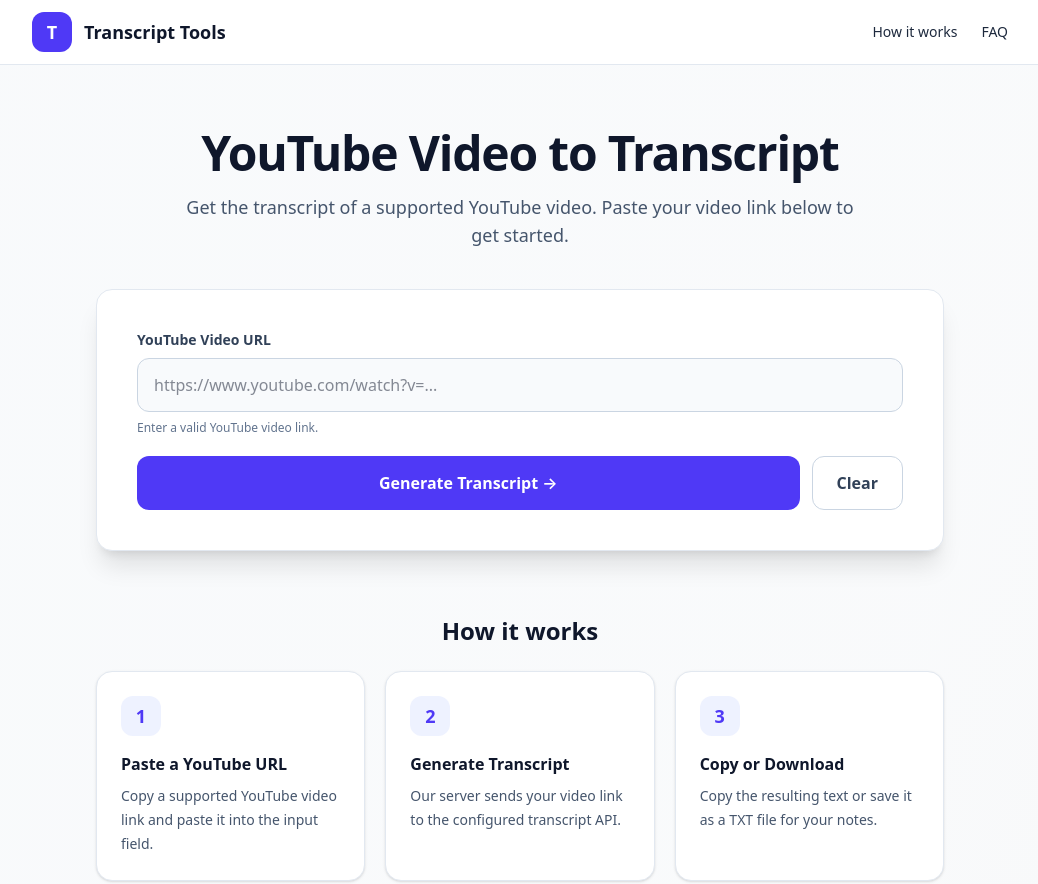
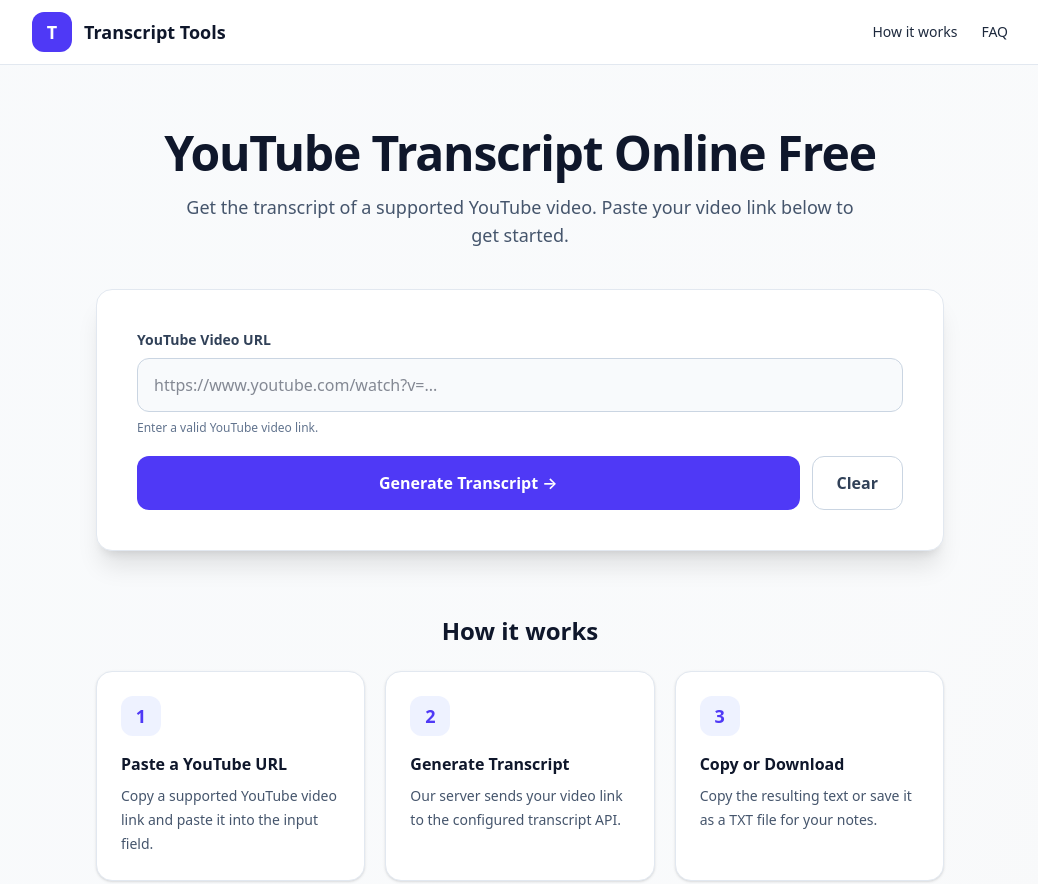
Before and after one commit to razajeeshan70-del/youtube-transcript-tool, a website: page index.html in a window 1280 px wide. Shown: the top 884 px of the page, without its empty margins (120-1158 px from the left). Drawn offline with nearby package versions, Linux system fonts and the light colour scheme.

Commit message:
Update index.html

```diff
--- a/index.html
+++ b/index.html
@@ -71,7 +71,7 @@
 
     <section class="mb-10 text-center">
       <h1 class="mb-4 text-3xl font-extrabold tracking-tight text-slate-900 sm:text-5xl">
-        YouTube Video to Transcript
+  YouTube Transcript Online Free
       </h1>
       <p class="mx-auto max-w-2xl text-base text-slate-600 sm:text-lg">
         Get the transcript of a supported YouTube video. Paste your video link below to get started.
```
